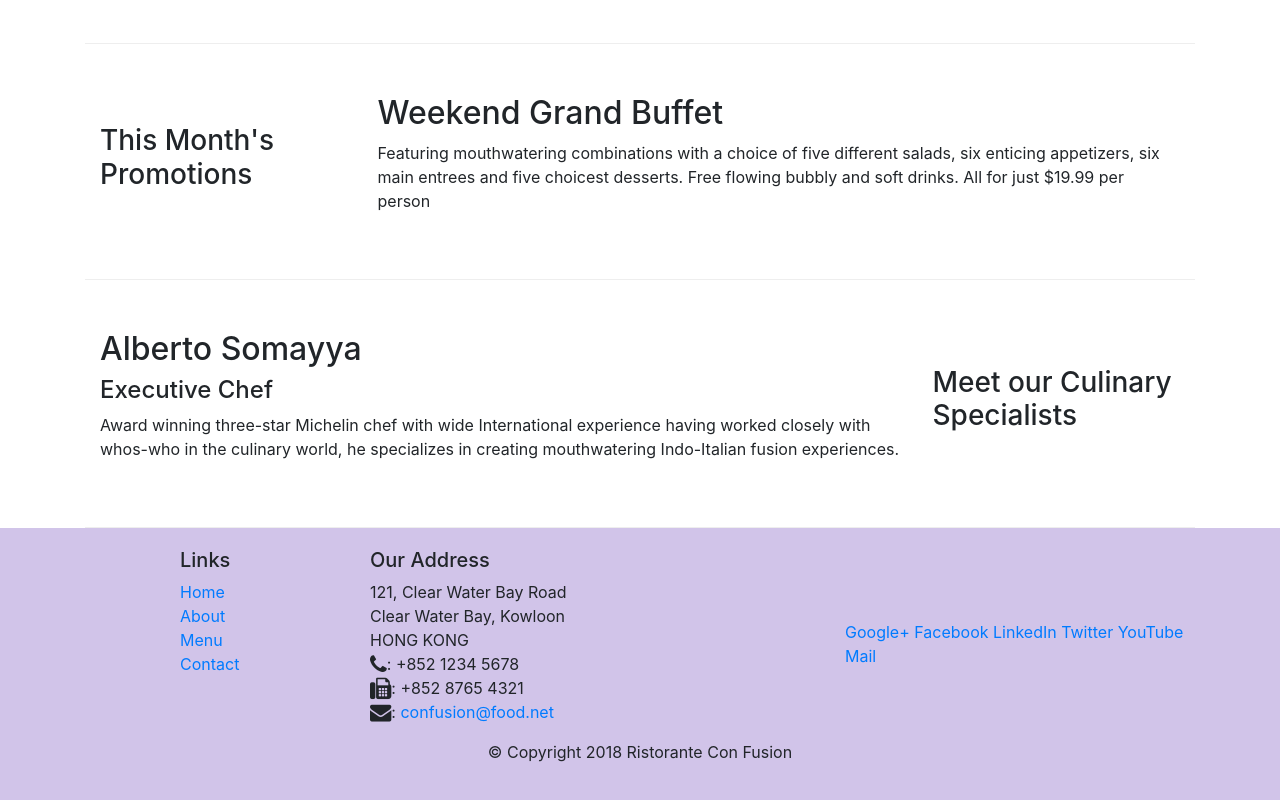
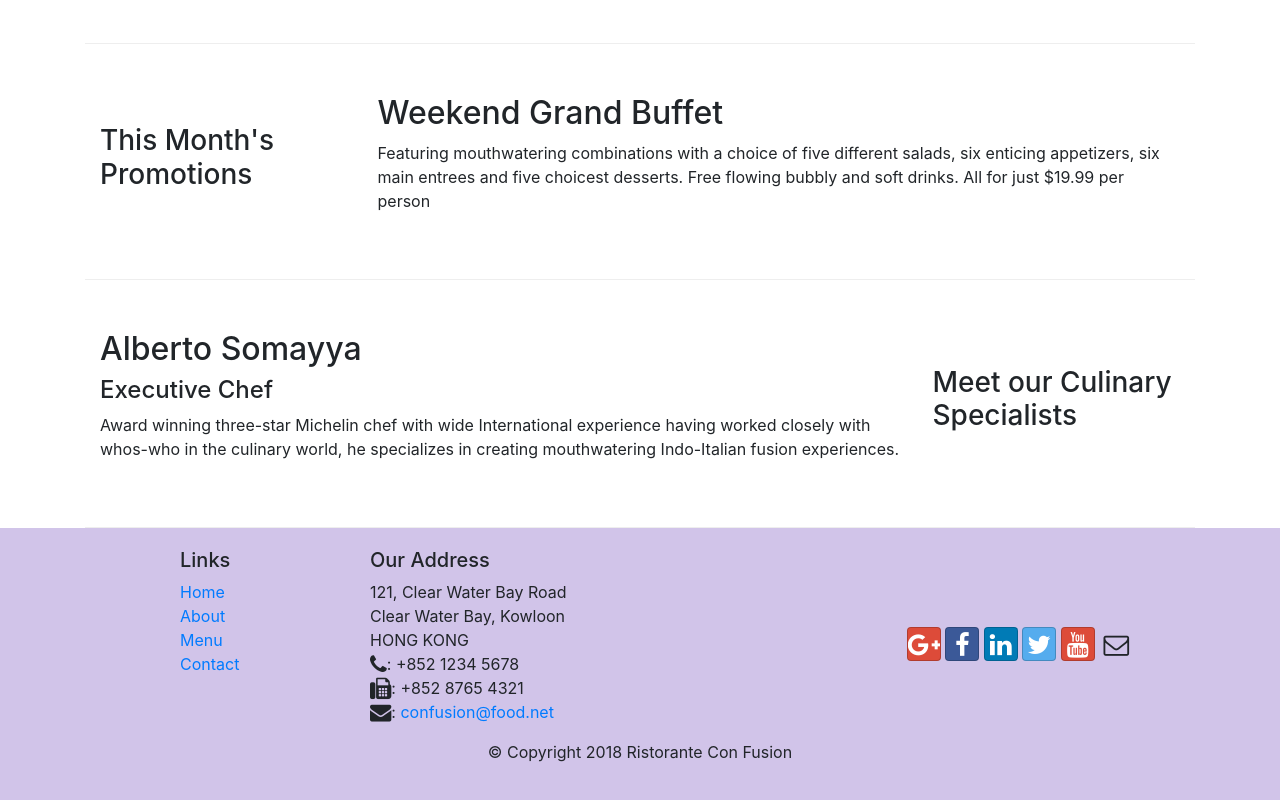
Before and after one commit to Coddiing/Coursera-Tutorials, a website: page index.html in a window 1280 px wide. Shown: the part 501-1301 px from the top of the page. Drawn offline with nearby package versions, Linux system fonts and the light colour scheme.

Commit message:
Icon font

```diff
--- a/index.html
+++ b/index.html
@@ -109,14 +109,14 @@
                 </div>
                 <div  class ="col-12 col-sm-4 align-self-center"
                 >
-                    <div>
-                        <a href="http://google.com/+">Google+</a>
-                        <a href="http://www.facebook.com/profile.php?id=">Facebook</a>
-                        <a href="http://www.linkedin.com/in/">LinkedIn</a>
-                        <a href="http://twitter.com/">Twitter</a>
-                        <a href="http://youtube.com/">YouTube</a>
-                        <a href="mailto:">Mail</a>
-                    </div>
+                <div class="text-center">
+                    <a class="btn btn-social-icon btn-google" href="http://google.com/+"><i class="fa fa-google-plus"></i></a>
+                    <a class="btn btn-social-icon btn-facebook" href="http://www.facebook.com/profile.php?id="><i class="fa fa-facebook"></i></a>
+                    <a class="btn btn-social-icon btn-linkedin" href="http://www.linkedin.com/in/"><i class="fa fa-linkedin"></i></a>
+                    <a class="btn btn-social-icon btn-twitter" href="http://twitter.com/"><i class="fa fa-twitter"></i></a>
+                    <a class="btn btn-social-icon btn-google" href="http://youtube.com/"><i class="fa fa-youtube"></i></a>
+                    <a class="btn btn-social-icon" href="mailto:"><i class="fa fa-envelope-o"></i></a>
+                </div>
                 </div>
            </div>
            <div class="row justify-content-center" >
```
